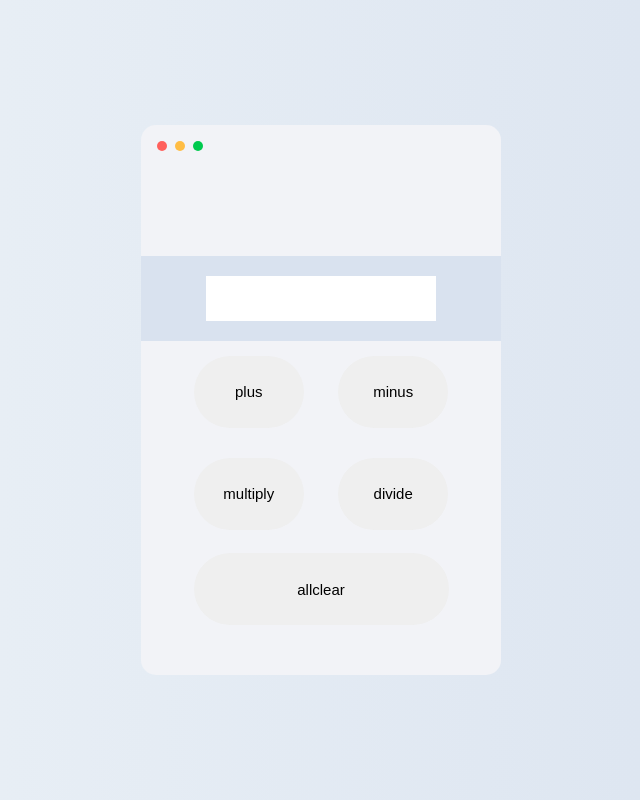
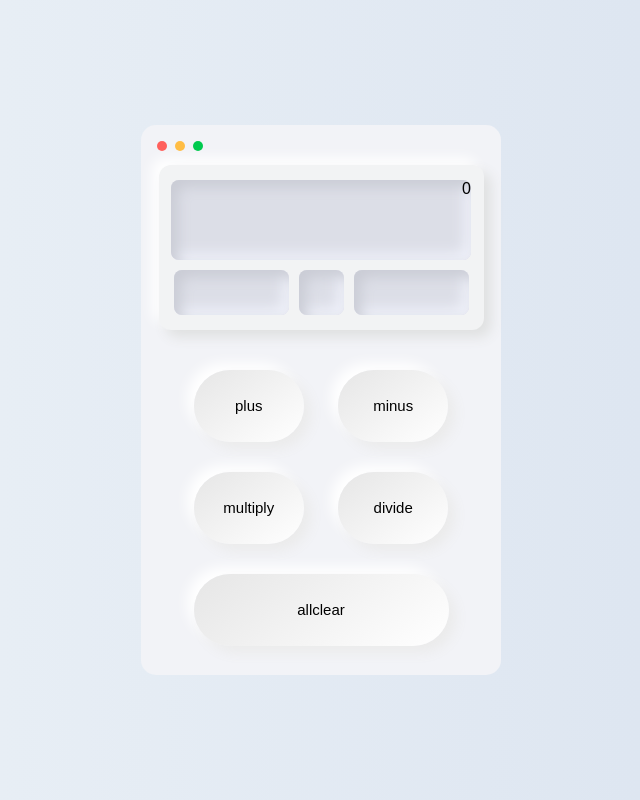
Before and after one commit to thufeil23/calculator-dom, a plain HTML site: page index.html in a window 1280 px wide. Shown: the whole page, without its empty margins (319-959 px from the left). Drawn offline with Linux system fonts and the light colour scheme; a web font is replaced by a local one.

Commit message:
Css update (text alignment not done)

```diff
--- a/css/styles.css
+++ b/css/styles.css
@@ -65,11 +65,23 @@ body {
 
 .screen {
   display: flex;
+  border-radius: 12px;
   flex-direction: column;
   justify-content: center;
   align-items: center;
-    background-color: #d9e2ef;
-    padding: 20px;
+  background-color: #f2f3f4;
+  padding: 15px 5px 5px 5px;
+  margin: 25px;
+  box-shadow: 7px 7px 13px #dfe0e0, -7px -7px 13px #ffffff;
+}
+
+.result {
+  background-color: #dcdee7;
+  width: 300px;
+  height: 80px;
+  border-radius: 8px;
+  text-align: end;
+  box-shadow: inset 7px 7px 13px #caccd5, inset -7px -7px 13px #eef0f9;
 }
 
 .operations {
@@ -78,15 +90,25 @@ body {
   align-items: center;
 }
 
+.operators_input {
+  background-color: #dcdee7;
+  width: 45px;
+  height: 45px;
+  border-radius: 8px;
+  text-align: center;
+  box-shadow: inset 7px 7px 13px #caccd5, inset -7px -7px 13px #eef0f9;
+}
+
 .operations input {
+  background-color: #dcdee7;
   border: 0;
   outline: 0;
   width: 115px;
   height: 45px;
-}
-
-#first_input {
-    padding-left: 5px;
+  margin: 10px;
+  border-radius: 8px;
+  text-align: end;
+  box-shadow: inset 7px 7px 13px #caccd5, inset -7px -7px 13px #eef0f9;
 }
 
 .operators {
@@ -116,14 +138,13 @@ body {
   border-radius: 55px;
   /* box-shadow: -8px -8px 15px rgba(red, green, blue, alpha); */
   font-size: 15px;
-    color: linear-gradient(to right, #E8E8E8 0%, #ffffff 100%);
+  background: linear-gradient(145deg, #e6e6e6, #ffffff);
+  box-shadow: 7px 7px 13px #ebebeb, -7px -7px 13px #ffffff;
   cursor: pointer;
   margin: 15px;
 }
 
 #allclear {
-    position: absolute;
-    bottom: 35px;
   width: 255px;
   height: 72px;
 }
--- a/index.html
+++ b/index.html
@@ -23,7 +23,7 @@
             <div class="calc_content">
                 <form>
                     <div class="screen">
-                        <div class="result" id="result"></div>
+                        <div class="result" id="result">0</div>
                         <div class="operations">
                             <input type="text" name="first_input" id="first_input">
                             <div class="operators_input" id="operators_input"></div>
--- a/js/calculation.js
+++ b/js/calculation.js
@@ -43,7 +43,7 @@ document.addEventListener('DOMContentLoaded', function() {
 
     document.getElementById('allclear').addEventListener('click', function() {
       operators = 5;
-      operatorsInput.innerHTML = 'ac';
+      operatorsInput.innerHTML = '';
       result = 0;
       resultDisplay.innerHTML = result;
       firstInput.value = '';
```
Lines whose indentation alone changed are shown as unchanged.
